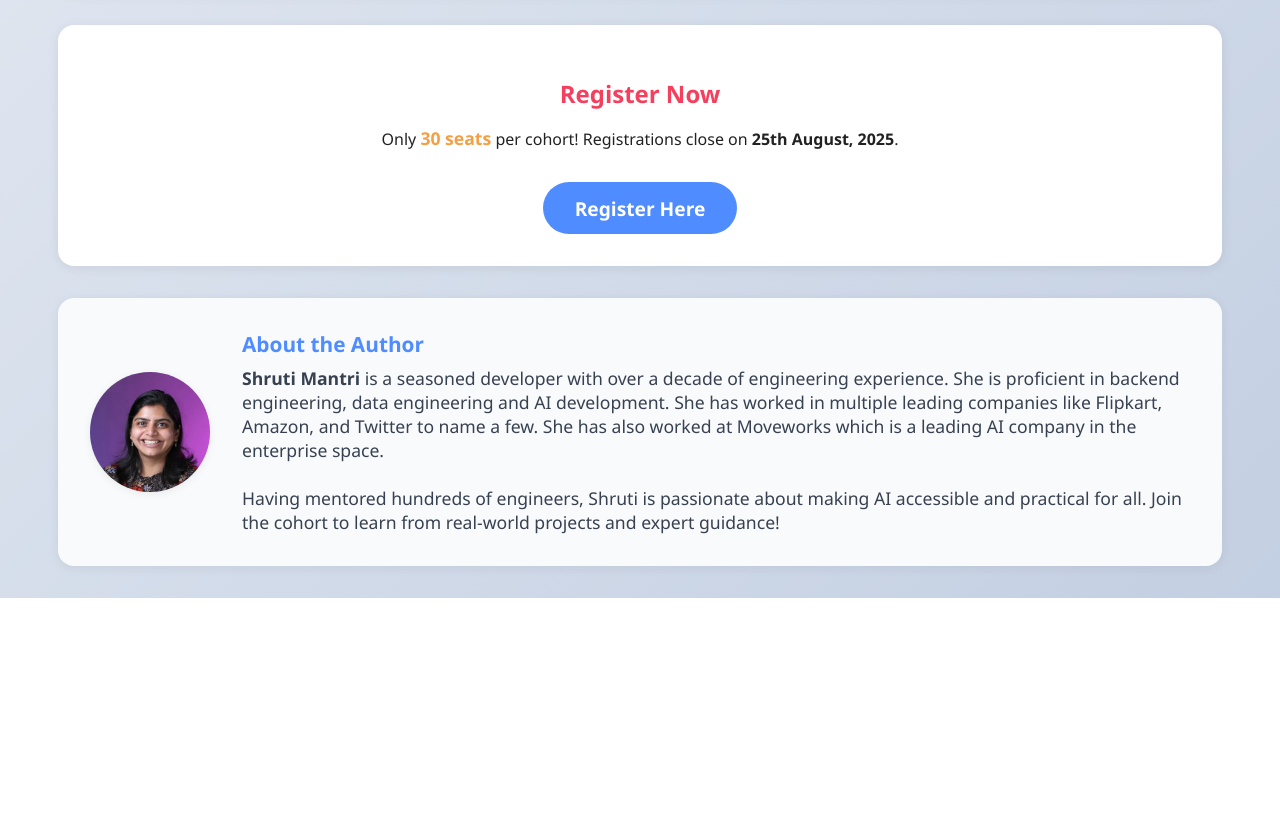
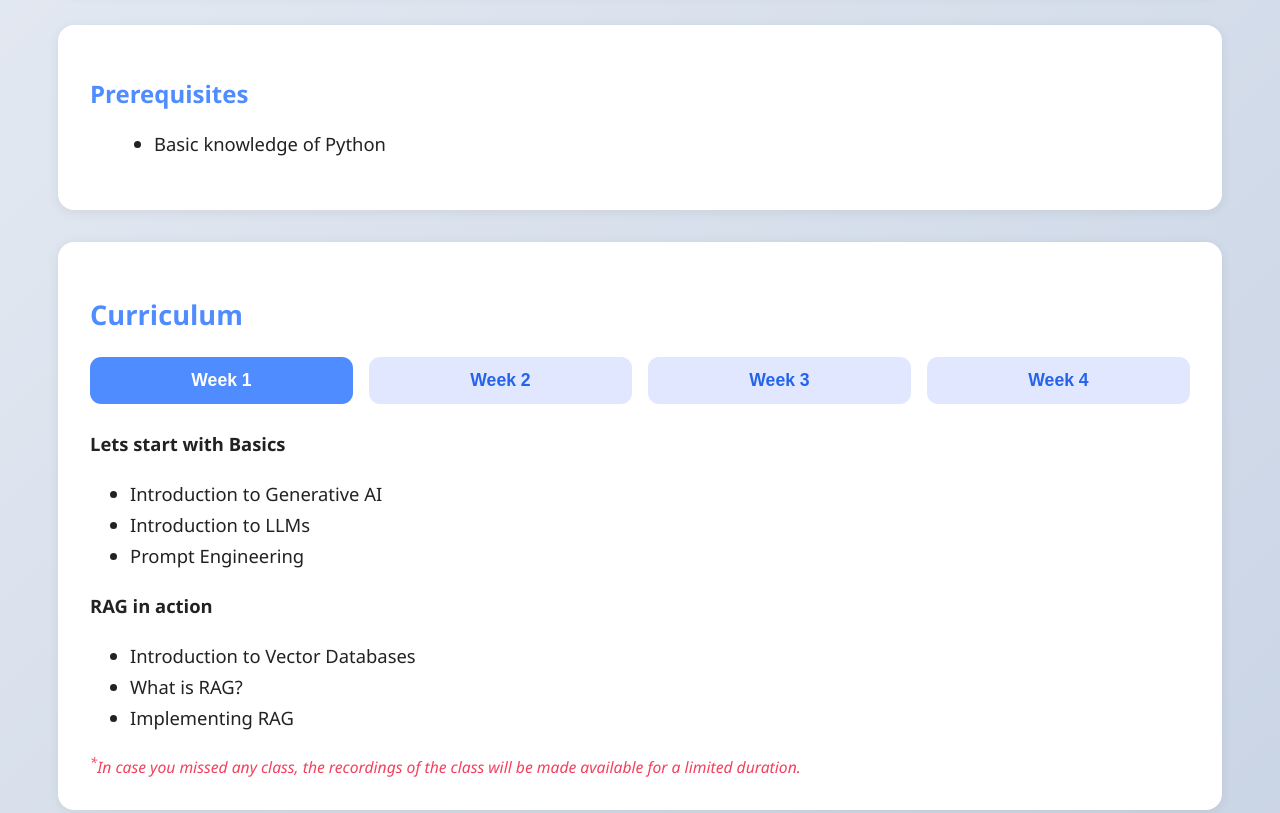
Before and after one commit to shrutimantri/aicohort, a plain HTML site: page index.html in a window 1280 px wide. Shown: the part 1580-2393 px from the top of the page. Before the commit the page ends 2178 px from the top, so only its background shows below. Drawn offline with Linux system fonts and the light colour scheme.

Commit message:
add prerequisite and weekly agenda

```diff
--- a/index.html
+++ b/index.html
@@ -242,6 +242,92 @@
     </div>
   </div>
 
+  <section class="prerequisites-section" style="max-width:1100px; margin:2rem auto; background:#fff; border-radius:1rem; box-shadow:0 2px 12px rgba(0,0,0,0.07); padding:2rem;">
+    <h2 style="color:#4f8cff; margin-bottom:1rem; font-size:1.5rem;">Prerequisites</h2>
+    <ul style="font-size:1.15rem; line-height:1.7; margin-left:1.5rem;">
+      <li>Basic knowledge of Python</li>
+    </ul>
+  </section>
+
+  <section class="curriculum-section" style="max-width:1100px; margin:2rem auto; background:#fff; border-radius:1rem; box-shadow:0 2px 12px rgba(0,0,0,0.07); padding:2rem;">
+    <h2 style="color:#4f8cff; margin-bottom:1.5rem; font-size:1.7rem;">Curriculum</h2>
+    <div id="curriculum-tabs" style="display:flex; gap:1rem; margin-bottom:1.5rem;">
+      <button class="curriculum-tab" data-week="1" style="flex:1; padding:0.8rem; border:none; border-radius:0.7rem; background:#e0e7ff; color:#2563eb; font-size:1.1rem; font-weight:600; cursor:pointer;">Week 1</button>
+      <button class="curriculum-tab" data-week="2" style="flex:1; padding:0.8rem; border:none; border-radius:0.7rem; background:#e0e7ff; color:#2563eb; font-size:1.1rem; font-weight:600; cursor:pointer;">Week 2</button>
+      <button class="curriculum-tab" data-week="3" style="flex:1; padding:0.8rem; border:none; border-radius:0.7rem; background:#e0e7ff; color:#2563eb; font-size:1.1rem; font-weight:600; cursor:pointer;">Week 3</button>
+      <button class="curriculum-tab" data-week="4" style="flex:1; padding:0.8rem; border:none; border-radius:0.7rem; background:#e0e7ff; color:#2563eb; font-size:1.1rem; font-weight:600; cursor:pointer;">Week 4</button>
+    </div>
+    <div id="curriculum-content" style="font-size:1.15rem; line-height:1.7;">
+      <!-- Content will be injected by JS -->
+    </div>
+    <div style="font-size:0.98rem; color:#f43f5e; margin-top:1.2rem;"><em><sup>*</sup>In case you missed any class, the recordings of the class will be made available for a limited duration.</em></div>
+    <script>
+      const curriculumData = {
+        1: `
+          <strong>Lets start with Basics</strong><br>
+          <ul>
+            <li>Introduction to Generative AI</li>
+            <li>Introduction to LLMs</li>
+            <li>Prompt Engineering</li>
+          </ul>
+          <strong>RAG in action</strong><br>
+          <ul>
+            <li>Introduction to Vector Databases</li>
+            <li>What is RAG?</li>
+            <li>Implementing RAG</li>
+          </ul>
+        `,
+        2: `
+          <strong>Agents and MCP Servers: The Beginning</strong><br>
+          <ul>
+            <li>Introduction to Agents</li>
+            <li>Building Agents</li>
+            <li>Introduction to MCP Servers</li>
+            <li>Using MCP Servers</li>
+            <li>Building MCP Servers</li>
+            <li>Integrating MCP Servers with Agent</li>
+          </ul>
+        `,
+        3: `
+          <strong>Agents and MCP Servers: Advanced</strong><br>
+          <ul>
+            <li>Different types of Agents</li>
+            <li>What are Sub-Agents?</li>
+            <li>What are Remote Agents?</li>
+            <li>Implementing A2A protocol</li>
+          </ul>
+        `,
+        4: `
+          <strong>Using AI tools</strong><br>
+          <ul>
+            <li>Vibe Engineering</li>
+            <li>Using Agent-based tools: VS Code, Claude</li>
+            <li>Github Coding Agent</li>
+          </ul>
+          <strong>Advanced AI Concepts</strong><br>
+          <ul>
+            <li>Agentic RAG</li>
+            <li>Multi-modal AI tools</li>
+          </ul>
+        `
+      };
+      const curriculumContent = document.getElementById('curriculum-content');
+      const tabButtons = document.querySelectorAll('.curriculum-tab');
+      function showWeek(week) {
+        curriculumContent.innerHTML = curriculumData[week];
+        tabButtons.forEach(btn => btn.style.background = '#e0e7ff');
+        document.querySelector(`.curriculum-tab[data-week="${week}"]`).style.background = '#4f8cff';
+        document.querySelector(`.curriculum-tab[data-week="${week}"]`).style.color = '#fff';
+      }
+      tabButtons.forEach(btn => {
+        btn.addEventListener('click', () => {
+          showWeek(btn.getAttribute('data-week'));
+        });
+      });
+      showWeek(1);
+    </script>
+  </section>
+
   <section class="register-section">
     <h2>Register Now</h2>
     <p>Only <span class="limited">30 seats</span> per cohort! Registrations close on <strong>25th August, 2025</strong>.</p>
```
